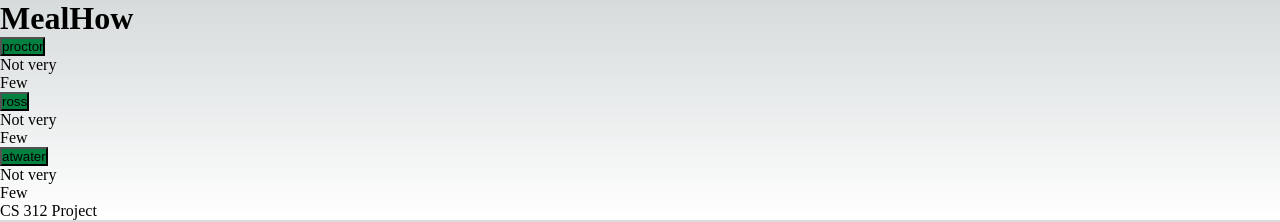
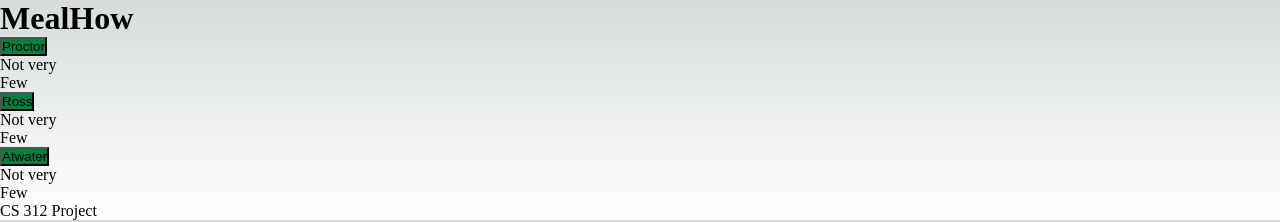
Before and after one commit to csci312a-s23/project-mansflield, a Next.js app: page / in a window 1280 px wide. Shown: the top 222 px of the page. Built offline with nearby package versions, Linux system fonts and the light colour scheme.

Commit message:
router_and_array

```diff
--- a/src/components/DiningHallButton.js
+++ b/src/components/DiningHallButton.js
@@ -6,9 +6,10 @@
 
 // import { useState } from "react";
 
-export default function DiningHallButton({ id }) {
+export default function DiningHallButton({ id, setDiningHall }) {
   // backend returns these
   const busy = "Not very";
+
   // adjust hue from red to green
   const busyColor = {
     background: "#008140",
@@ -18,7 +19,13 @@ export default function DiningHallButton({ id }) {
   return (
     <>
       {/* TODO: go to /place/proctor on click*/}
-      <button className="dining-hall" style={busyColor} onClick={() => {}}>
+      <button
+        className="dining-hall"
+        style={busyColor}
+        onClick={() => {
+          setDiningHall(id);
+        }}
+      >
         {id}
       </button>
       <p>{busy}</p>
--- a/src/components/DiningHallView.js
+++ b/src/components/DiningHallView.js
@@ -5,15 +5,26 @@
 */
 
 // import { useState } from "react";
+import { useRouter } from "next/router";
 
 import DiningHallButton from "./DiningHallButton.js";
 
 export default function DiningHallView() {
+  const router = useRouter();
+
+  function setDiningHall(diningHall) {
+    if (diningHall) {
+      router.push(`/place/${diningHall}`);
+    } else {
+      router.back;
+    }
+  }
+
   return (
     <div>
-      <DiningHallButton id="proctor" />
-      <DiningHallButton id="ross" />
-      <DiningHallButton id="atwater" />
+      <DiningHallButton id="Proctor" setDiningHall={setDiningHall} />
+      <DiningHallButton id="Ross" setDiningHall={setDiningHall} />
+      <DiningHallButton id="Atwater" setDiningHall={setDiningHall} />
     </div>
   );
 }
--- a/src/components/TablesView.js
+++ b/src/components/TablesView.js
@@ -20,7 +20,7 @@ export default function TablesView({ tables }) {
         min="1"
         max="100"
         value={value}
-        class="slider"
+        className="slider"
         onChange={onChange}
       />
     </>
```
Also changed, not shown: src/components/BusynessView.js (+16 -6 lines), src/pages/place/[...id].js (+30 -3 lines).
